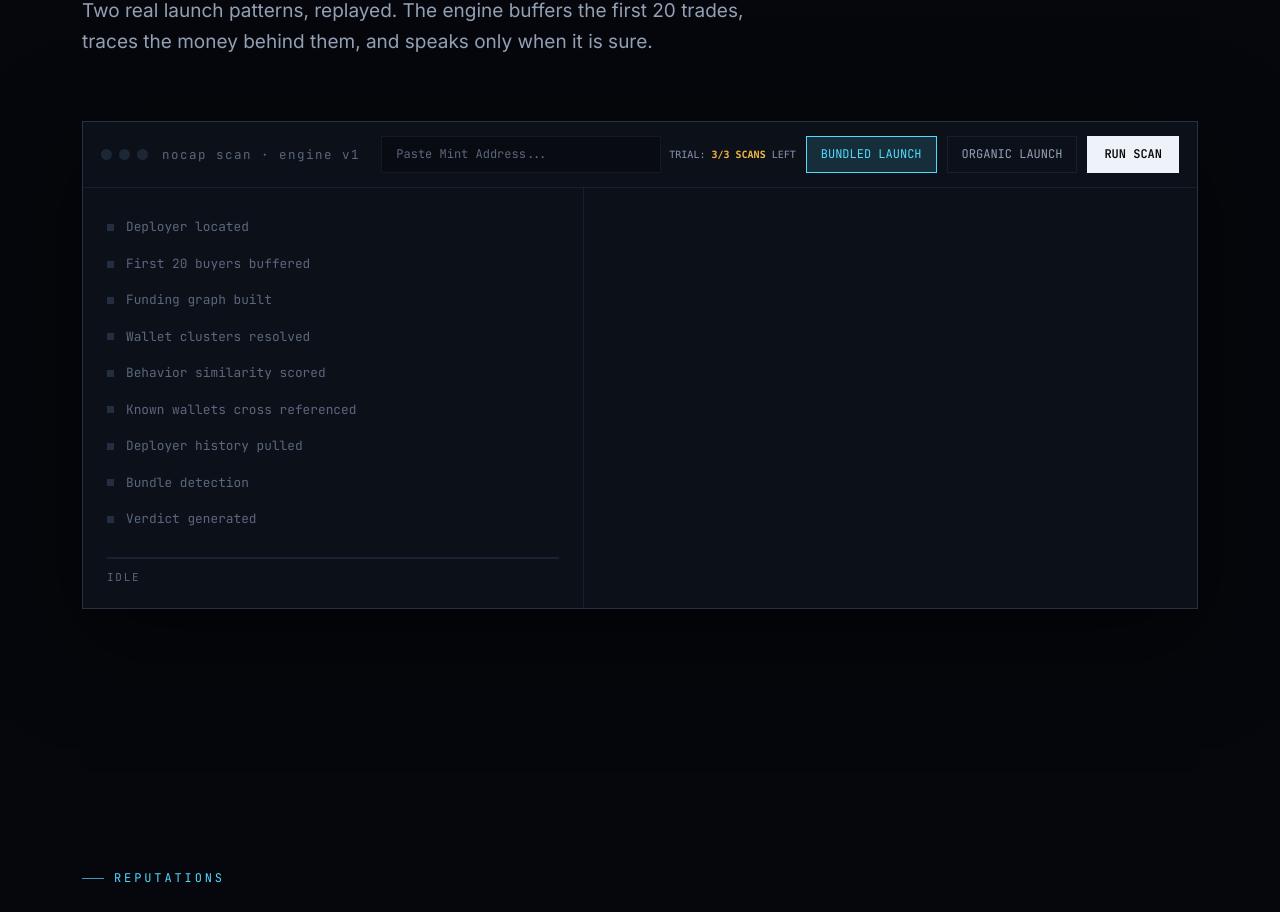
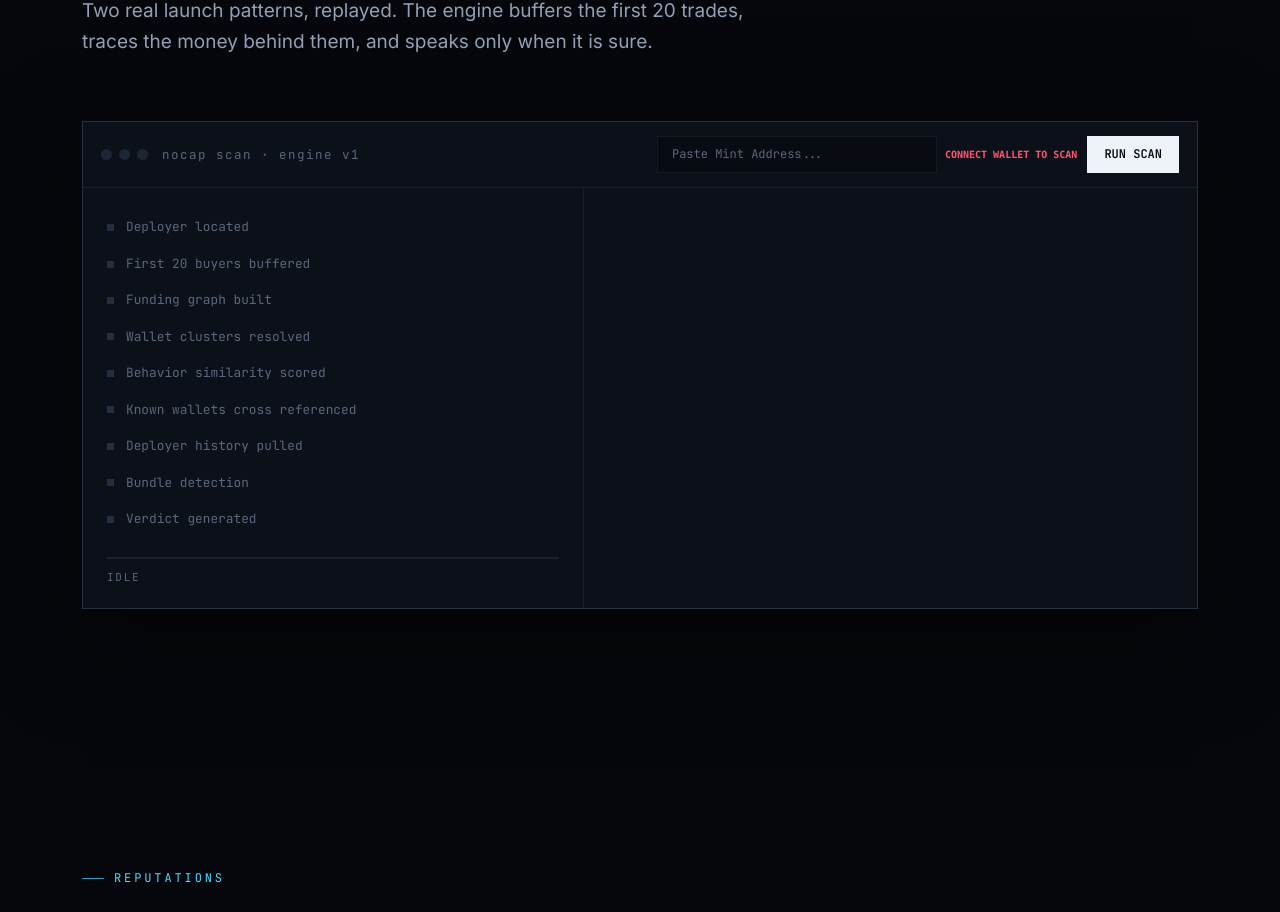
Before and after one commit to bimoadis/NoCap, a Next.js app in the folder apps/web/: page / in a window 1280 px wide. Shown: the part 1735-2647 px from the top of the page. Built offline with nearby package versions, Linux system fonts and the light colour scheme.

Commit message:
feat: require wallet connection, enforce 3 free scans per wallet, remove mock scenarios

```diff
--- a/apps/web/src/app/page.tsx
+++ b/apps/web/src/app/page.tsx
@@ -79,9 +79,12 @@ export default function Home() {
       if (savedWallet) {
         setWalletAddr(savedWallet);
         fetchWalletStatus(savedWallet);
+        const walletScansKey = `nocap_wallet_scans_${savedWallet}`;
+        const walletScans = parseInt(localStorage.getItem(walletScansKey) || '0', 10);
+        setAnonScans(walletScans);
+      } else {
+        setAnonScans(0);
       }
-      const savedAnon = parseInt(localStorage.getItem('nocap_anon_scans') || '0', 10);
-      setAnonScans(savedAnon);
     }
   }, []);
 
@@ -106,6 +109,9 @@ export default function Home() {
         setWalletAddr(addr);
         localStorage.setItem('nocap_connected_wallet', addr);
         await fetchWalletStatus(addr);
+        const walletScansKey = `nocap_wallet_scans_${addr}`;
+        const walletScans = parseInt(localStorage.getItem(walletScansKey) || '0', 10);
+        setAnonScans(walletScans);
       } else {
         alert('Phantom Wallet not found. Please install the Phantom Extension.');
       }
@@ -117,6 +123,7 @@ export default function Home() {
   const disconnectWallet = () => {
     setWalletAddr(null);
     setWalletStatus(null);
+    setAnonScans(0);
     localStorage.removeItem('nocap_connected_wallet');
   };
 
@@ -323,17 +330,17 @@ export default function Home() {
     resetUI();
 
     // Check Gating Limits on Client Side
-    if (walletAddr) {
-      if (walletStatus && !walletStatus.access) {
-        setShowGateModal(true);
-        return;
-      }
-    } else {
-      const savedAnon = parseInt(localStorage.getItem('nocap_anon_scans') || '0', 10);
-      if (savedAnon >= 3) {
-        setShowGateModal(true);
-        return;
-      }
+    if (!walletAddr) {
+      alert('Please connect your Phantom wallet first to unlock your 3 free scans.');
+      connectWallet();
+      return;
+    }
+
+    const walletScansKey = `nocap_wallet_scans_${walletAddr}`;
+    const walletScans = parseInt(localStorage.getItem(walletScansKey) || '0', 10);
+    if (walletScans >= 3 && (!walletStatus || !walletStatus.access)) {
+      setShowGateModal(true);
+      return;
     }
 
     if (mintStr !== '') {
@@ -430,12 +437,13 @@ export default function Home() {
             addLog('k', `confidence ${data.confidence} · verdict ready`);
           }
 
-          // Increment anonymous scan count on successful client-side validation
-          if (!walletAddr) {
-            const nextAnon = anonScans + 1;
-            setAnonScans(nextAnon);
-            localStorage.setItem('nocap_anon_scans', nextAnon.toString());
-          } else {
+          // Increment scan count on successful client-side validation
+          if (walletAddr) {
+            const walletScansKey = `nocap_wallet_scans_${walletAddr}`;
+            const walletScans = parseInt(localStorage.getItem(walletScansKey) || '0', 10);
+            const nextScans = walletScans + 1;
+            localStorage.setItem(walletScansKey, nextScans.toString());
+            setAnonScans(nextScans);
             fetchWalletStatus(walletAddr);
           }
 
@@ -1065,27 +1073,13 @@ export default function Home() {
                     <div className="text-[10px] font-mono text-[#8494b0] mr-2" style={{ fontSize: '10px', color: '#8494b0', whiteSpace: 'nowrap' }}>
                       {walletAddr ? (
                         <span>
-                          <span className="text-[#83d9ff]" style={{ color: '#83d9ff', fontWeight: 'bold' }}>{walletAddr.substring(0, 4)}...{walletAddr.substring(walletAddr.length - 4)}</span> | {walletStatus?.access ? <span className="text-[#3ce6a4]" style={{ color: '#3ce6a4', fontWeight: 'bold' }}>UNLIMITED ACCESS</span> : <span className="text-[#ff5472]" style={{ color: '#ff5472', fontWeight: 'bold' }}>ACCESS RESTRICTED (Need 1k $NOCAP)</span>}
+                          <span className="text-[#83d9ff]" style={{ color: '#83d9ff', fontWeight: 'bold' }}>{walletAddr.substring(0, 4)}...{walletAddr.substring(walletAddr.length - 4)}</span> | {walletStatus?.access ? <span className="text-[#3ce6a4]" style={{ color: '#3ce6a4', fontWeight: 'bold' }}>UNLIMITED ACCESS</span> : <span>TRIAL: <span className="text-[#f2b544]" style={{ color: '#f2b544', fontWeight: 'bold' }}>{Math.max(0, 3 - anonScans)}/3 SCANS</span> LEFT</span>}
                         </span>
                       ) : (
-                        <span>TRIAL: <span className="text-[#f2b544]" style={{ color: '#f2b544', fontWeight: 'bold' }}>{Math.max(0, 3 - anonScans)}/3 SCANS</span> LEFT</span>
+                        <span className="text-[#ff5472]" style={{ color: '#ff5472', fontWeight: 'bold' }}>CONNECT WALLET TO SCAN</span>
                       )}
                     </div>
                   </div>
-                  <button
-                    className={`scn ${currentScenario === 0 ? 'active' : ''}`}
-                    onClick={() => selectScenario(0)}
-                    type="button"
-                  >
-                    BUNDLED LAUNCH
-                  </button>
-                  <button
-                    className={`scn ${currentScenario === 1 ? 'active' : ''}`}
-                    onClick={() => selectScenario(1)}
-                    type="button"
-                  >
-                    ORGANIC LAUNCH
-                  </button>
                   <button className="run" onClick={runScan} type="button">
                     RUN SCAN
                   </button>
```
